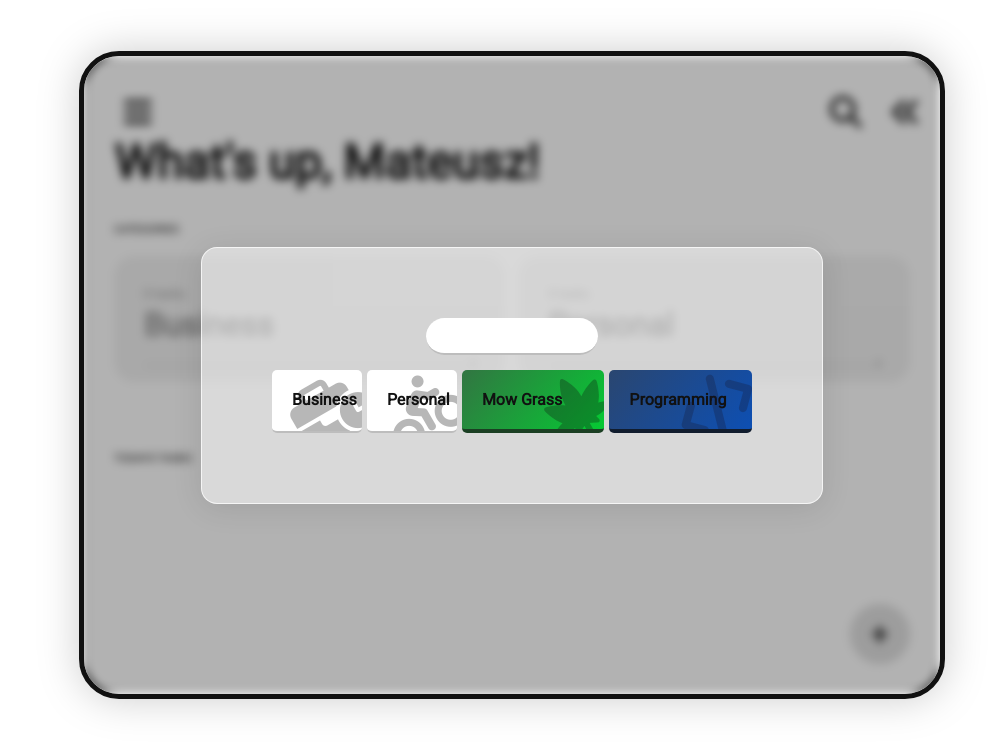
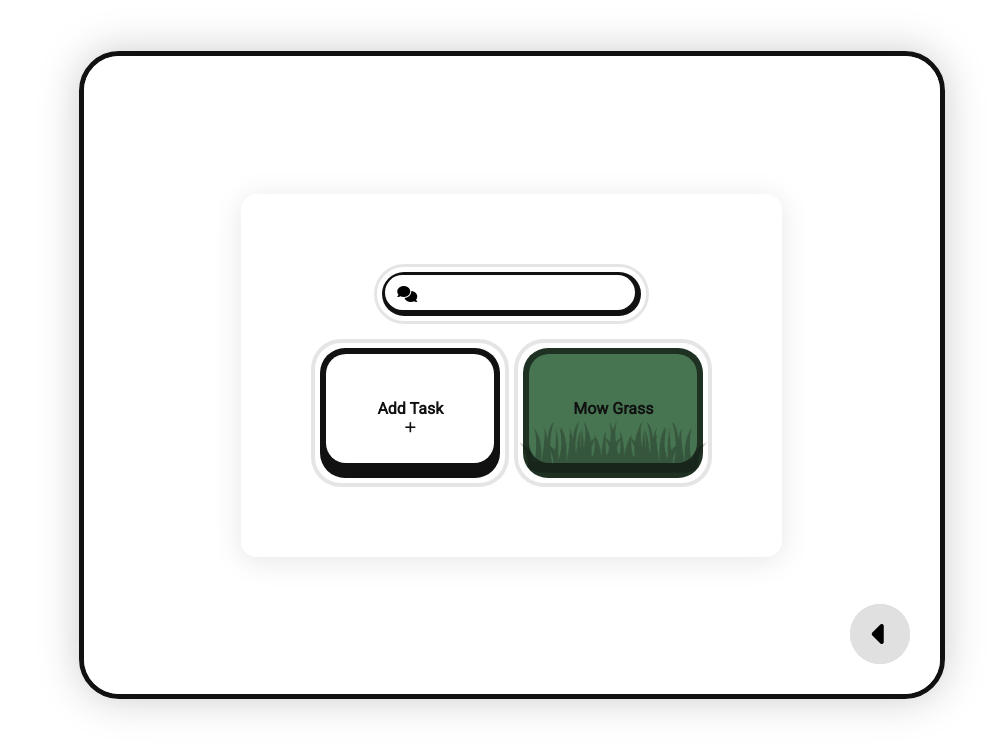
Before and after one commit to MatiGracjanV8/goodstuff, a plain HTML site: page index.html in a window 1280 px wide. Both pictures are taken after a click on the element 1163 px from the left and 633 px from the top of the page. Shown: the full height of the page, 284-1280 px from the left. Drawn offline with Linux system fonts and the light colour scheme.

Commit message:
Add files via upload

```diff
--- a/index.html
+++ b/index.html
@@ -63,15 +63,22 @@
                 <!-- generated -->
             </ul>
         </div>
-        <div class="add_task" onclick="addTask()"></div>
+        <div class="add_task" onclick="showAddMenu()"></div>
         <div class="contenerTask">
+            <div class="go_back add_task" onclick="showAddMenu()"></div>
             <div class="selectTask">
-                <input type="text" class="textForTask">
+                <div class="alertWhileAddingTask"><!-- generated --></div>
+                <div class="contenerForInput">
+                    <i class="fa-solid fa-comments"></i>
+                    <div class="afterForInput">
+                        <input type="text" class="textForTask">
+                    </div>
+                </div>
                 <div class="containerForChoice">
-                    <div class="Bbutton" onclick="addTaskBusiness()">Business<i class="fa-solid fa-business-time"></i></div>
-                    <div class="Pbutton" onclick="addTaskPersonal()">Personal<i class="fa-solid fa-person-biking"></i></div>
-                    <div class="Pbutton specialGrass" onclick="addTaskSpecialGrass()">Mow Grass<i class="fa-solid fa-cannabis"></i></div>
-                    <div class="Pbutton specialCode" onclick="addTaskSpecialProgramming()">Programming<i class="fa-solid fa-code"></i></div>
+                    <!-- <div class="addTaskButton Bbutton" onclick="addTaskBusiness()">Business<i class="fa-solid fa-business-time"></i></div> -->
+                    <div class="addTaskButton" onclick="addTaskPersonal()">Personal<i class="fa-solid fa-plus"></i></div>
+                    <div class="addTaskButton specialGrass" onclick="addTaskSpecialGrass()">Mow Grass<img src="grass.png"></div>
+                    <!-- <div class="addTaskButton specialCode" onclick="addTaskSpecialProgramming()">Programming<i class="fa-solid fa-code"></i></div> -->
                 </div>
             </div>
         </div>
--- a/script.js
+++ b/script.js
@@ -9,13 +9,11 @@ let menutask = document.querySelector(".contenerTask");
 let taskvalue = document.querySelector(".textForTask");
 let body = document.querySelector("body");
 let circleProg = document.querySelector(".circle_progress");
-let grass_boxNumber = listSpecial.querySelectorAll("li").length;
 let grass_box = document.querySelectorAll(".contenerGrass");
 let grass_button = document.querySelector(".specialGrass");
+let alert_box = document.querySelector(".alertWhileAddingTask");
 
-console.log(grass_boxNumber);
-
-window.addEventListener('load', function(){
+window.addEventListener('load', function () {
     updatePersonal();
     updateBusiness();
     circuralProgressPlus();
@@ -23,17 +21,30 @@ window.addEventListener('load', function(){
 
 let isClicked = false;
 
-function addTask(){
+//------------------------------for buttons that open menu
+function showAddMenu() {
     if (isClicked) {
         menutask.setAttribute('style', 'display: none;');
-  }else{
+    } else {
         menutask.setAttribute('style', 'display: flex;');
     }
 
     isClicked = !isClicked;
 }
 
-function addTaskPersonal(){
+//---------------------------------------------------------------------------------ADDING TASKS
+//--------------------------------for adding personal task
+function addTaskPersonal() {
+    if (taskvalue.value.length === 0) {
+        alert_box.style.opacity = "1";
+        alert_box.style.transform = "translateY(0px)";
+        alert_box.innerHTML = '<i class="fa-solid fa-triangle-exclamation"></i> Write Something First!';
+
+        setTimeout(function () {
+            alert_box.style.opacity = "0";
+            alert_box.style.transform = "translateY(-50px)";
+        }, 1000);
+    } else {
         let li = document.createElement("li");
         let div = document.createElement("div");
         let text = document.createElement("p");
@@ -44,13 +55,14 @@ function addTaskPersonal(){
         list.appendChild(li);
         li.appendChild(div);
         li.appendChild(text);
-  text.innerHTML = '<p>'+taskvalue.value+'</p>';
+        text.textContent = taskvalue.value;
         li.appendChild(delet);
 
+
         if (isClicked) {
-    menutask.setAttribute('style', 'display: none;');
-  }else{
-    menutask.setAttribute('style', 'display: flex;');
+            menutask.style.display = "none";
+        } else {
+            menutask.style.display = "flex";
         }
 
         isClicked = !isClicked;
@@ -59,8 +71,10 @@ function addTaskPersonal(){
         circuralProgressPlus();
         saveData();
     }
+}
 
-function addTaskBusiness(){
+//--------------------------------for adding business task
+function addTaskBusiness() {
     let li = document.createElement("li");
     let div = document.createElement("div");
     let text = document.createElement("p");
@@ -71,12 +85,12 @@ function addTaskBusiness(){
     list.appendChild(li);
     li.appendChild(div);
     li.appendChild(text);
-  text.innerHTML = '<p>'+taskvalue.value+'</p>';
+    text.innerHTML = '<p>' + taskvalue.value + '</p>';
     li.appendChild(delet);
 
     if (isClicked) {
         menutask.setAttribute('style', 'display: none;');
-  }else{
+    } else {
         menutask.setAttribute('style', 'display: flex;');
     }
 
@@ -87,10 +101,20 @@ function addTaskBusiness(){
     saveData();
 }
 
-function addTaskSpecialGrass(){
-  if(grass_boxNumber == 1){
-    grass_button.disabled = true;
-  }else{
+//--------------------------for adding special task GRASS
+function addTaskSpecialGrass() {
+    let grass_boxNumber = listSpecial.querySelectorAll("li").length;
+
+    if (grass_boxNumber === 1) {
+        alert_box.style.opacity = "1";
+        alert_box.style.transform = "translateY(0px)";
+        alert_box.innerHTML = '<i class="fa-solid fa-triangle-exclamation"></i> Cannot add more of those!';
+
+        setTimeout(function () {
+            alert_box.style.opacity = "0";
+            alert_box.style.transform = "translateY(-50px)";
+        }, 1300);
+    } else {
         let li = document.createElement("li");
         let delet = document.createElement("span");
         let text = document.createElement("p");
@@ -103,11 +127,12 @@ function addTaskSpecialGrass(){
         li.appendChild(text);
         li.appendChild(image);
         li.appendChild(delet);
-  }
+
+
         if (isClicked) {
-    menutask.setAttribute('style', 'display: none;');
-  }else{
-    menutask.setAttribute('style', 'display: flex;');
+            menutask.style.display = 'none';
+        } else {
+            menutask.style.display = 'flex';
         }
 
         isClicked = !isClicked;
@@ -115,10 +140,12 @@ function addTaskSpecialGrass(){
         updatePersonal();
         circuralProgressPlus();
         saveDataSpecial();
-
+    }
 }
 
-list.addEventListener("click", function(e){
+//---------------------------------------------------------------------------------EDITING TASKS
+//--------------------------------marking task as done
+list.addEventListener("click", function (e) {
     if (e.target.classList.contains("task_done_p")) {
         e.target.classList.remove("task_done_p");
         updatePersonal();
@@ -134,10 +161,9 @@ list.addEventListener("click", function(e){
     }
 });
 
-
-
-list.addEventListener("click", function(e){
-  if(e.target.tagName === "SPAN"){
+//------------------------------------deleting the task
+list.addEventListener("click", function (e) {
+    if (e.target.tagName === "SPAN") {
         e.target.parentElement.remove();
         updatePersonal();
         updateBusiness();
@@ -147,8 +173,9 @@ list.addEventListener("click", function(e){
     }
 });
 
-listSpecial.addEventListener("click", function(e){
-  if(e.target.tagName === "SPAN"){
+//---------------------------------deleting special task
+listSpecial.addEventListener("click", function (e) {
+    if (e.target.tagName === "SPAN") {
         e.target.parentElement.remove();
         updatePersonal();
         updateBusiness();
@@ -158,15 +185,15 @@ listSpecial.addEventListener("click", function(e){
     }
 });
 
+//---------------------------counter for number of mowings
 let totalNumberOfMowedGrass = 0;
-
 var score = localStorage.getItem("mow");
-
 if (score !== null) {
     totalNumberOfMowedGrass = parseInt(score);
 }
 
-listSpecial.addEventListener("click", function(e){
+//---------------------------marking SPECIAL task as done
+listSpecial.addEventListener("click", function (e) {
     if (e.target.classList.contains("task_done_p")) {
         e.target.classList.remove("task_done_p");
         updatePersonal();
@@ -186,41 +213,45 @@ listSpecial.addEventListener("click", function(e){
 
 });
 
-
-function updatePersonal(){
+//---------------------------------------------------------------------------------PROGRESS BARS
+//---------------------------personal progressbar
+function updatePersonal() {
     let done_tasks = document.querySelectorAll(".task_done_p").length;
     let total_tasks = document.querySelectorAll(".to_do_p, .task_done_p, .contenerGrass").length;
-    let progress = (done_tasks / total_tasks)*100;
+    let progress = (done_tasks / total_tasks) * 100;
     let showprog = document.querySelector(".progress_barP");
     showprog.style.width = progress + '%';
     TaskPInfo.innerHTML = total_tasks + ' tasks';
 
-    if(total_tasks === 0){
+    if (total_tasks === 0) {
         personalBox.setAttribute('style', 'opacity: 40%');
         showprog.setAttribute('style', 'background: var(--fourth)');
-    }else{
+    } else {
         personalBox.setAttribute('style', 'opacity: 100%');
     }
 }
 
-function updateBusiness(){
+//---------------------------business progressbar
+function updateBusiness() {
     let done_tasks = document.querySelectorAll(".task_done_b").length;
     let total_tasks = document.querySelectorAll(".to_do_b, .task_done_b").length;
-    let progress = (done_tasks / total_tasks)*100;
+    let progress = (done_tasks / total_tasks) * 100;
     let showprog = document.querySelector(".progress_barB");
     showprog.style.width = progress + '%';
     TaskBInfo.innerHTML = total_tasks + ' tasks';
 
-    if(total_tasks === 0){
+    if (total_tasks === 0) {
         businessBox.setAttribute('style', 'opacity: 40%');
         showprog.setAttribute('style', 'background: var(--fourth)');
-    }else{
+    } else {
         businessBox.setAttribute('style', 'opacity: 100%');
     }
 }
 
+//--------------------------------------------------------------circular progressbar for ALL
 let animate_progress = 0;
 
+//---------------------------progressbar gowing upp
 function circuralProgressPlus() {
     let done_tasks = document.querySelectorAll(".task_done_b, .task_done_p").length;
     let total_tasks = document.querySelectorAll("li").length;
@@ -244,6 +275,7 @@ function circuralProgressPlus() {
     animateP();
 }
 
+//---------------------------progressbar gowing down
 function circuralProgressMin() {
     let done_tasks = document.querySelectorAll(".task_done_b, .task_done_p").length;
     let total_tasks = document.querySelectorAll("li").length;
@@ -267,67 +299,44 @@ function circuralProgressMin() {
     animateP();
 }
 
-
-
-
-
-
-
-
-
-
-function saveData(){
+//-------------------------------------------------------------all LOCAL STORAGE functions
+//---------------------------general list of tasks
+function saveData() {
     localStorage.setItem("data", list.innerHTML);
 }
 
-function mowingStats(){
+function showData() {
+    list.innerHTML = localStorage.getItem("data");
+}
+
+//---------------------------special list of tasks
+function saveDataSpecial() {
+    localStorage.setItem("data2", listSpecial.innerHTML);
+}
+
+function showDataSpecial() {
+    listSpecial.innerHTML = localStorage.getItem("data2");
+}
+
+//---------------------------counter for number of mowings
+function mowingStats() {
     localStorage.setItem("mow", totalNumberOfMowedGrass.toString());
 }
 
-function showMowingStats(){
+function showMowingStats() {
     var score = localStorage.getItem("mow");
     var scoreTotal = parseInt(score);
     // console.log('You have mowned your lawn '+score+' times!');
 }
 
-function showData(){
-    list.innerHTML = localStorage.getItem("data");
-}
 
-function saveDataSpecial(){
-  localStorage.setItem("data2", listSpecial.innerHTML);
-}
-
-function showDataSpecial(){
-  listSpecial.innerHTML = localStorage.getItem("data2");
-}
-
-function extendPage(){
+//---------------------------extending thing for PHONE view
+function extendPage() {
     body.setAttribute('style', 'transform: translateX(-67%);');
 }
 
-function pageBack(){
+function pageBack() {
     body.setAttribute('style', 'transform: translateX(0%);');
-}
-
-
-
-
-document.addEventListener('DOMContentLoaded', function() {
-  document.body.addEventListener('touchmove', function(event) {
-    event.preventDefault();
-  }, { passive: false });
-});
-
-document.addEventListener('touchstart', this.touchstart);
-document.addEventListener('touchmove', this.touchmove);
-
-function touchstart(e) {
-    e.preventDefault()
-}
-
-function touchmove(e) {
-    e.preventDefault()
 }
 
 showData();
--- a/style.css
+++ b/style.css
@@ -480,22 +480,22 @@ body{
     gap: 15px;
     flex-direction: column;
     transition: .2s;
-    background: rgba(255, 255, 255, 0.5);
+    background: var(--main);
     border-radius: 16px;
     box-shadow: 0 4px 30px rgba(0, 0, 0, 0.1);
     backdrop-filter: blur(20px);
     -webkit-backdrop-filter: blur(20px);
-    border: 1px solid rgba(255, 255, 255, 0.73);
+    overflow: hidden;
 }
 .contenerTask{
     position: absolute;
+    background: var(--main);
     bottom: 0;
     right: 0;
     top: 0;
     left: 0;
     width: 100%;
     height: 100%;
-    backdrop-filter: brightness(70%) blur(5px);
     display: flex;
     justify-content: center;
     align-items: center;
@@ -504,37 +504,97 @@ body{
     transition: .3s;
     flex-wrap: wrap;
 }
-.Bbutton, .Pbutton{
+/* -------buttons adding tasks */
+.addTaskButton{
     padding: 20px;
     background: var(--main);
-    border-radius: 5px;
+    border-radius: 30px;
     transition: .2s;
     color: var(--font);
     font-weight: 900;
     position: relative;
     overflow: hidden;
-    border-bottom: 2px solid var(--fourth);
     flex: 2;
     min-width: 50px;
+    border: 4px solid rgba(0, 0, 0, 0.1);
+    min-width: 150px;
+    min-height: 100px;
 }
-.specialCode, .specialGrass{
-    flex: 5;
-    /* box-shadow: inset 5px 5px 10px rgba(0, 0, 0, 0.4); */
+.addTaskButton::before{
+    content: "";
+    position: absolute;
+    top: 5px;
+    bottom: 5px;
+    left: 5px;
+    right: 5px;
+    background: var(--secondary);
+    border-radius: 25px;
 }
-.specialCode{
-    background: linear-gradient(130deg, #2a4670, #0d4fb3);
-    border-bottom: 4px solid #111d2e;
+.addTaskButton::after{
+    content: "Add Task";
+    background: var(--main);
+    position: absolute;
+    top: 11px;
+    bottom: 20px;
+    left: 11px;
+    right: 11px;
+    border-radius: 20px;
+    overflow: hidden;
+    font-weight: 900;
+    transition: .2s;
+    display: flex;
+    justify-content: center;
+    align-items: center;
+    overflow: hidden;
+    padding: 30px;
 }
-.specialCode i{
-    color: #181c36;
+.addTaskButton:hover{
+    cursor: pointer;
+    transform: translateY(-2px);
+    transition: .4s;
 }
-.specialGrass{
-    background: linear-gradient(130deg, #327542, #05ca33);
-    border-bottom: 4px solid #1b3f23;
+.addTaskButton i{
+    position: absolute;
+    top: calc(50% + 15px);
+    left: 50%;
+    transform: translate(-50%, -50%);
+    z-index: 1;
+    transition: .3s;
+    pointer-events: none;
+    font-weight: 900;
+    font-size: 0.8em;
 }
-.specialGrass:disabled{
+.addTaskButton:hover{
+    border: 4px solid var(--secondary);
+}
+.specialGrass::after {
+    content: "Mow Grass";
+    background-color: #477551;
+}
+.specialGrass::before{
+    content: "";
+    background: #1e3122;
+}
+.specialGrass img{
+    position: absolute;
+    bottom: 10px;
+    left: 0;
+    width: 100%;
+    z-index: 1;
+    filter: saturate(0%) brightness(10%);
     opacity: 30%;
+    transition: .3s;
+    pointer-events: none;
+    border-radius: 40px;
 }
+/* ------THE END buttons adding tasks */
+
+
+
+
+
+
+
 .contenerGrass{
     overflow: hidden;
     position: relative;
@@ -570,64 +630,91 @@ body{
     bottom: 0;
     left: 0;
     width: 100%;
-    z-index: 1;
     filter: saturate(0%) brightness(10%);
     opacity: 30%;
     transition: .3s;
     pointer-events: none;
 }
-.Bbutton i, .Pbutton i{
-    position: absolute;
-    bottom: -10px;
-    right: -10px;
-    opacity: 30%;
-    font-size: 4em;
-    transform: rotate(-30deg);
-    transition: .3s;
-}
-.Pbutton i{
-    right: -5px;
-    bottom: -10px;
-}
 .containerForChoice{
     display: flex;
     flex-direction: row;
     gap: 5px;
+    flex-wrap: wrap;
+}
+.contenerForInput{
+    display: flex;
+    justify-content: center;
+    align-items: center;
+    padding: 5px;
+    border: 3px solid rgba(0, 0, 0, 0.1);
+    border-radius: 30px;
+    transition: .3s;
+    position: relative;
+}
+.contenerForInput i{
+    position: absolute;
+    left: 20px;
+    z-index: 99;
+}
+.afterForInput{
+    width: 100%;
+    height: 100%;
+    background: var(--secondary);
+    border-radius: 30px;
+    padding: 3px 6px 6px 3px;
+    transition: .3s;
 }
 .textForTask{
     border-radius: 20px;
     outline: none;
     border: none;
     padding: 10px;
-    border-bottom: 2px solid var(--fourth);
+    /* border: 3px solid var(--secondary); */
+    min-width: 200px;
+    position: relative;
+    background: #fff;
+    transition: .3s;
+    padding-left: 40px;
+    font-weight: 900;
 }
-.Pbutton:hover{
+.textForTask::after{
+    content: '';
+    background: var(--main);
+    position: absolute;
+    top: 6px;
+    left: 6px;
+    right: 6px;
+    bottom: 11px;
+}
+.textForTask:hover{
     cursor: pointer;
+}
+.contenerForInput:hover{
     transform: translateY(-2px);
-    transition: .4s;
+    border: 3px solid var(--secondary);
 }
-.Bbutton:hover{
-    cursor: pointer;
-    transform: translateY(-2px);
-    transition: .4s;
+.alertWhileAddingTask{
+    position: absolute;
+    top: 10px;
+    color: var(--main);
+    background: var(--secondary);
+    padding: 10px;
+    border-radius: 10px;
+    font-weight: 900;
+    opacity: 0;
+    transform: translateY(-50px);
+    transition: .3s;
 }
-.Bbutton:hover i{
-    transform: scale(1.3) rotate(-30deg);
+.go_back{
+    position: absolute;
+    bottom: 30px;
+    right: 30px;
 }
-.Pbutton:hover i{
-    transform: scale(1.3) rotate(-30deg);
+.go_back::after{
+    content: '\f0d9' !important;
+    font-family: "FontAwesome";
 }
 /* ------------------------koniec adding tasks */
 p{
     pointer-events: none;
 }
-
-
-@keyframes progressAnimation {
-    0% {
-      transform: rotate(0deg);
-    }
-    100% {
-      transform: rotate(360deg);
-    }
-}
```
Lines whose indentation alone changed are shown as unchanged.
